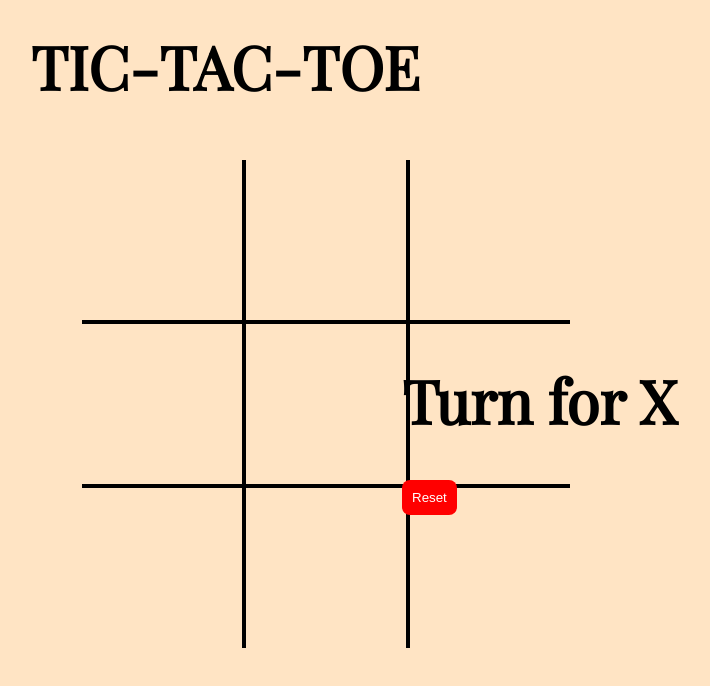
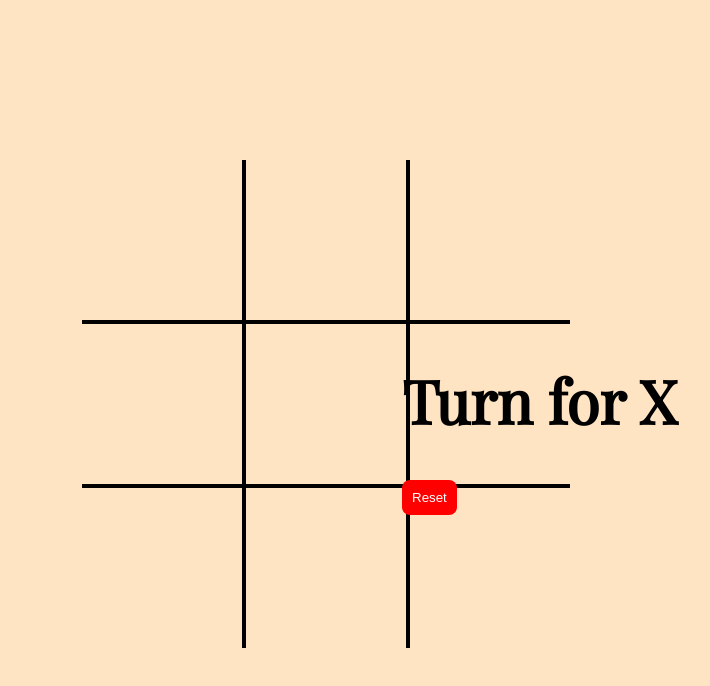
Before and after one commit to Shashaank1453/TicTacToe, a plain HTML site: page index.html in a window 1280 px wide. Shown: the whole page, without its empty margins (238-948 px from the left). Drawn offline with nearby package versions, Linux system fonts and the light colour scheme.

Commit message:
Update index.html

```diff
--- a/index.html
+++ b/index.html
@@ -11,7 +11,7 @@
 <link href="https://fonts.googleapis.com/css2?family=Oswald:wght@200&family=Playfair+Display&display=swap" rel="stylesheet">
 </head>
 <body>
-        <h1>TIC-TAC-TOE</h1>
+<!--         <h1>TIC-TAC-TOE</h1> -->
         <h1 id="status">Turn for X</h1>
         <div id="winningLine"></div>
         <div id="mainBox">
```
